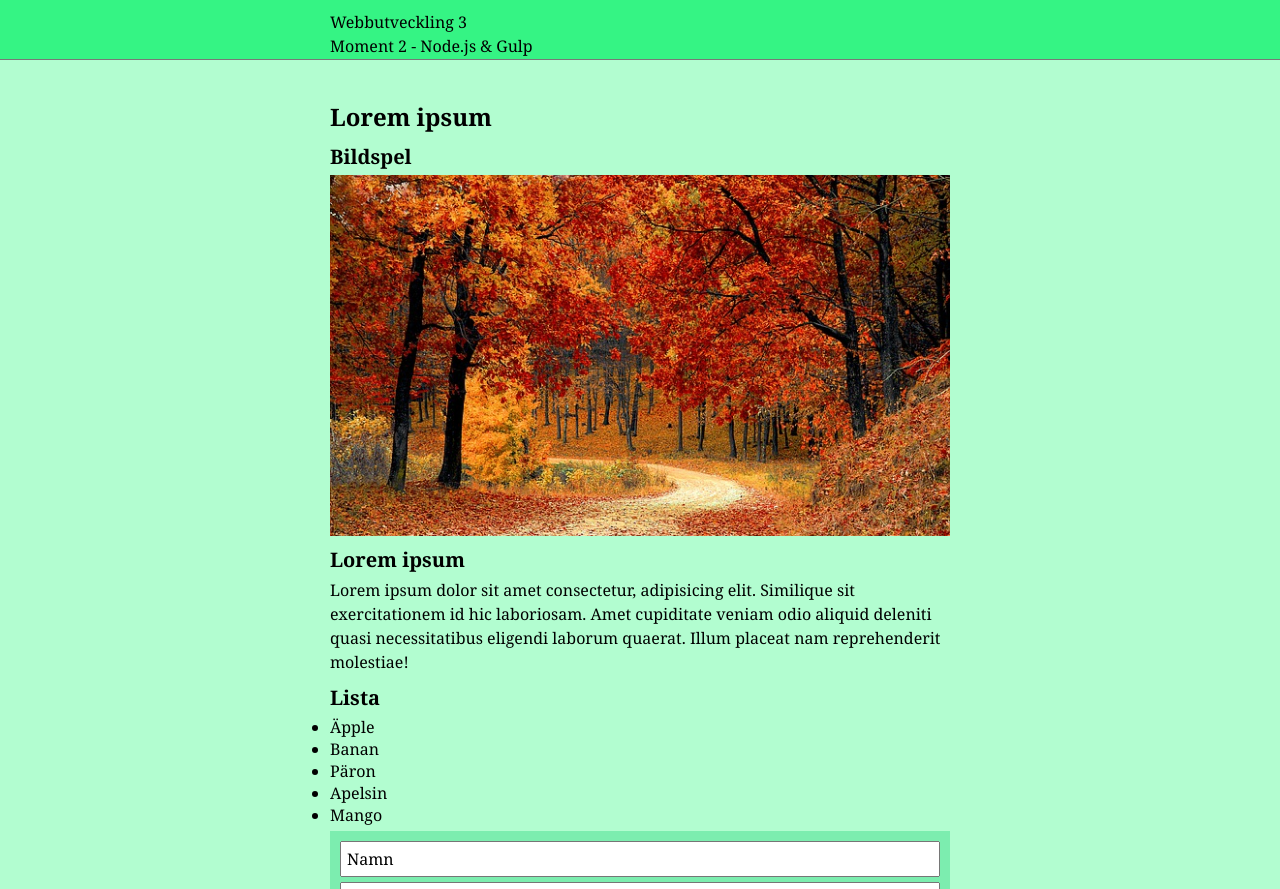
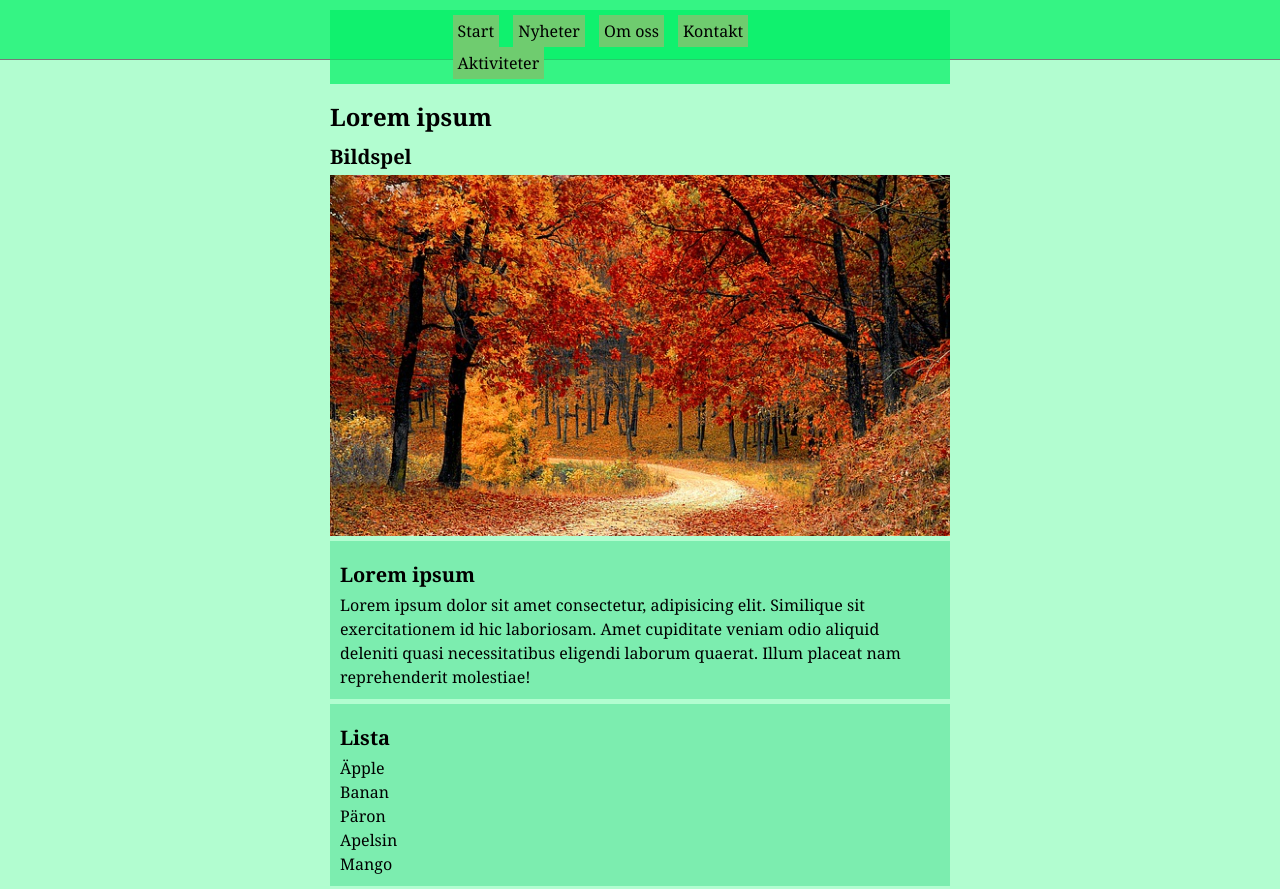
Before and after one commit to marzin89/gulp-automation, a website: page src/index.html in a window 1280 px wide. Shown: the top 889 px of the page. Drawn offline with Linux system fonts and the light colour scheme; files that its build step writes are made by us from their sources.

Commit message:
Replace HTML file with HTML file from Test version (Labb 3)

```diff
--- a/src/index.html
+++ b/src/index.html
@@ -13,9 +13,21 @@
 <body>
     <!-- Sidhuvud -->
     <header>
+        <div id="hamburger-icon">
+            <div class="bar"></div>
+            <div class="bar"></div>
+            <div class="bar"></div>
+        </div>
         <div id="header-wrapper">
-            <p id="course">Webbutveckling 3</p>
-            <p id="task">Moment 2 - Node.js & Gulp</p>
+            <nav id="main-nav">
+                <ul>
+                    <li><a href="#">Start</a></li>
+                    <li><a href="#">Nyheter</a></li>
+                    <li><a href="#">Om oss</a></li>
+                    <li><a href="#">Kontakt</a></li>
+                    <li><a href="#">Aktiviteter</a></li>
+                </ul>
+            </nav>
         </div>
     </header>
     <!-- Innehåll -->
@@ -27,12 +39,15 @@
         <img id="image2" src="images/bild2.jpg" alt="">
         <img id="image3" src="images/bild3.jpg" alt="">
         <!-- Text -->
+        <article>
             <h2>Lorem ipsum</h2>
             <p>Lorem ipsum dolor sit amet consectetur, adipisicing elit.
                 Similique sit exercitationem id hic laboriosam. Amet cupiditate
                 veniam odio aliquid deleniti quasi necessitatibus eligendi
                 laborum quaerat. Illum placeat nam reprehenderit molestiae!</p>
+        </article>
         <!-- Lista -->
+        <div id="list">
             <h2>Lista</h2>
             <ul>
                 <li>Äpple</li>
@@ -41,6 +56,7 @@
                 <li>Apelsin</li>
                 <li>Mango</li>
             </ul>
+        </div>
         <!-- Formulär -->
         <form action="index.html">
             <input id="name" type="text" value="Namn" placeholder="Förnamn Efternamn">
@@ -51,12 +67,14 @@
                 Meddelande</textarea>
             <br>
         </form>
+        <form action="">
             <button id="send-btn">Skicka</button>
             <input id="fruit" type="text" placeholder="Frukt">
             <br>
             <button id="add-fruit">Lägg till frukt</button>
             <br>
             <button id="delete-fruit">Ta bort frukt</button>
+        </form>
     </main>
     <!-- Sidfot -->
     <footer>
```
Also changed, not shown: pub/index.html (+20 -2 lines). Lines whose indentation alone changed are shown as unchanged.
